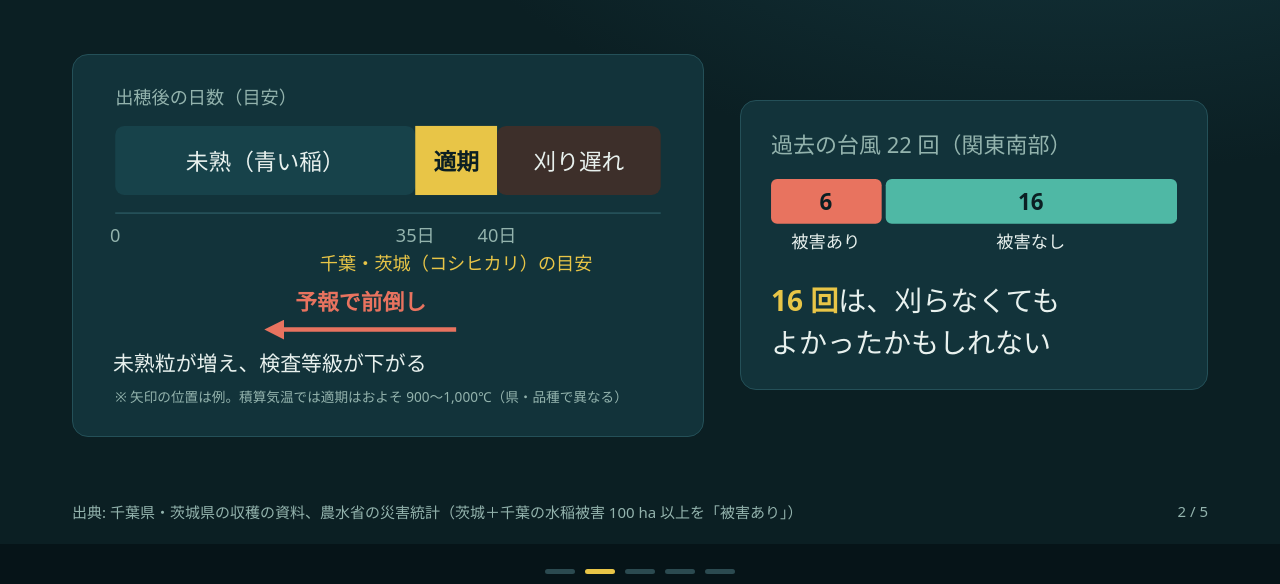
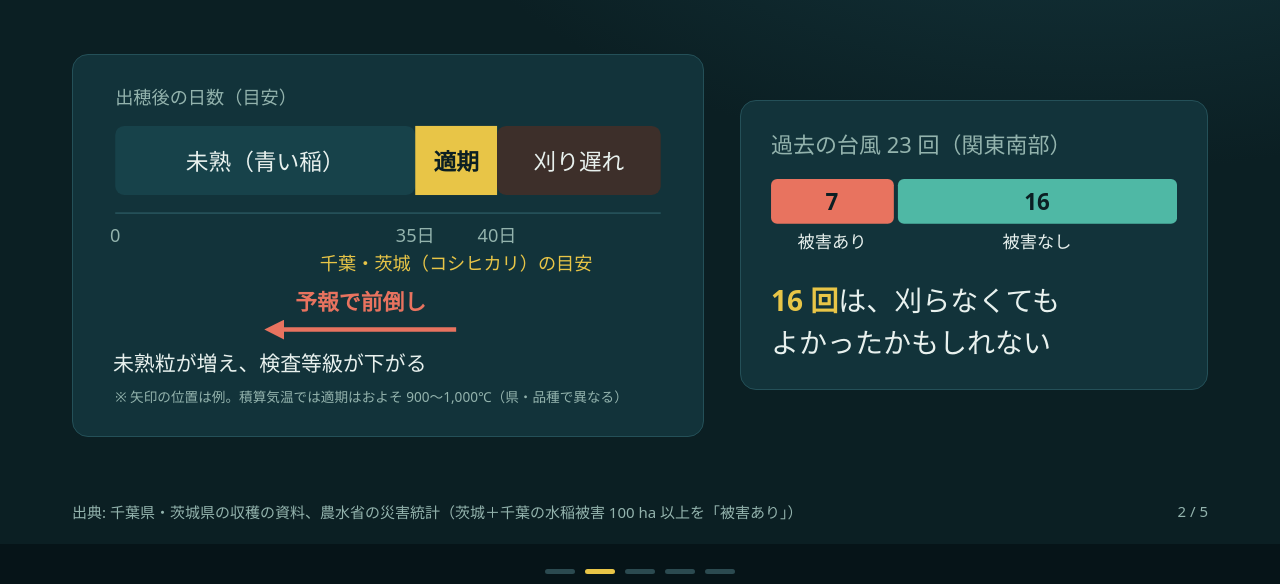
Before and after one commit to souma-hub/nasa-space-apps-2026, a plain HTML site: page docs/slides/index.html in a window 1280 px wide. Both pictures are taken after a click on the icon 600 px from the left and 787 px from the top of the page. Shown: the part 216-800 px from the top of the page. Drawn offline with Linux system fonts and the light colour scheme.

Commit message:
docs とスライドの数字を統一モデル・台風 23 個に揃える（priorities、presentation、slides、旧規則の説明）
Co-Authored-By: Claude Opus 5.5 <noreply@anthropic.com>
Claude-Session: https://claude.ai/code/session_01EBd7cSzrvgAiSQv5a2RKMC

```diff
--- a/docs/slides/index.html
+++ b/docs/slides/index.html
@@ -119,14 +119,14 @@
     </div>
     <div class="col" style="flex:1">
       <div class="card">
-        <div style="font-size:22px;color:var(--muted);margin-bottom:14px">過去の台風 22 回（関東南部）</div>
-        <svg viewBox="0 0 400 78" width="100%" role="img" aria-label="22回の台風のうち、被害あり6回、被害なし16回">
-          <rect x="0" y="6" width="109" height="44" rx="6" fill="#e8735f"/>
-          <rect x="113" y="6" width="287" height="44" rx="6" fill="#4fb8a5"/>
-          <text x="54" y="36" fill="#0b1f23" font-size="22" font-weight="700" text-anchor="middle">6</text>
-          <text x="256" y="36" fill="#0b1f23" font-size="22" font-weight="700" text-anchor="middle">16</text>
-          <text x="54" y="74" fill="#e8f1ee" font-size="17" text-anchor="middle">被害あり</text>
-          <text x="256" y="74" fill="#e8f1ee" font-size="17" text-anchor="middle">被害なし</text>
+        <div style="font-size:22px;color:var(--muted);margin-bottom:14px">過去の台風 23 回（関東南部）</div>
+        <svg viewBox="0 0 400 78" width="100%" role="img" aria-label="23回の台風のうち、被害あり7回、被害なし16回">
+          <rect x="0" y="6" width="121" height="44" rx="6" fill="#e8735f"/>
+          <rect x="125" y="6" width="275" height="44" rx="6" fill="#4fb8a5"/>
+          <text x="60" y="36" fill="#0b1f23" font-size="22" font-weight="700" text-anchor="middle">7</text>
+          <text x="262" y="36" fill="#0b1f23" font-size="22" font-weight="700" text-anchor="middle">16</text>
+          <text x="60" y="74" fill="#e8f1ee" font-size="17" text-anchor="middle">被害あり</text>
+          <text x="262" y="74" fill="#e8f1ee" font-size="17" text-anchor="middle">被害なし</text>
         </svg>
         <div style="font-size:28px;line-height:1.5;margin-top:22px"><span class="hl">16 回</span>は、刈らなくても<br>よかったかもしれない</div>
       </div>
```
Also changed, not shown: 4 other files.
